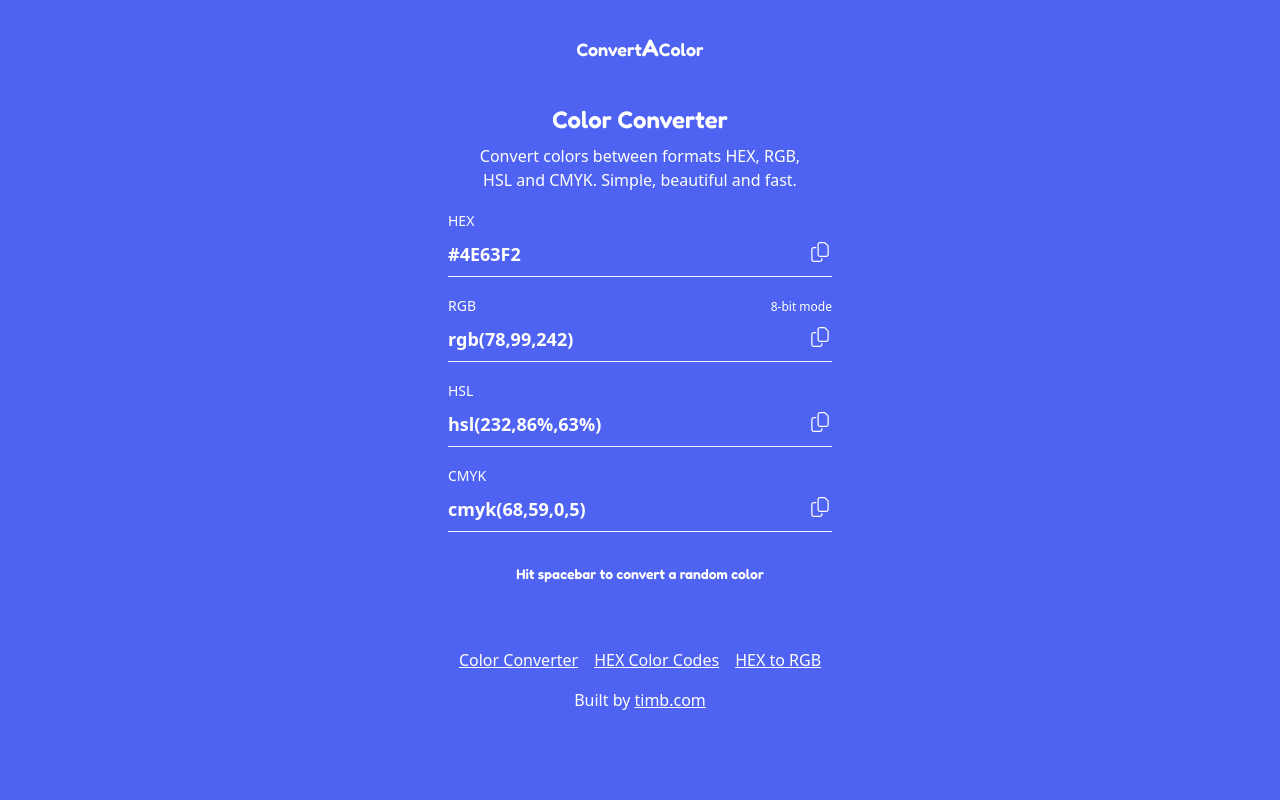
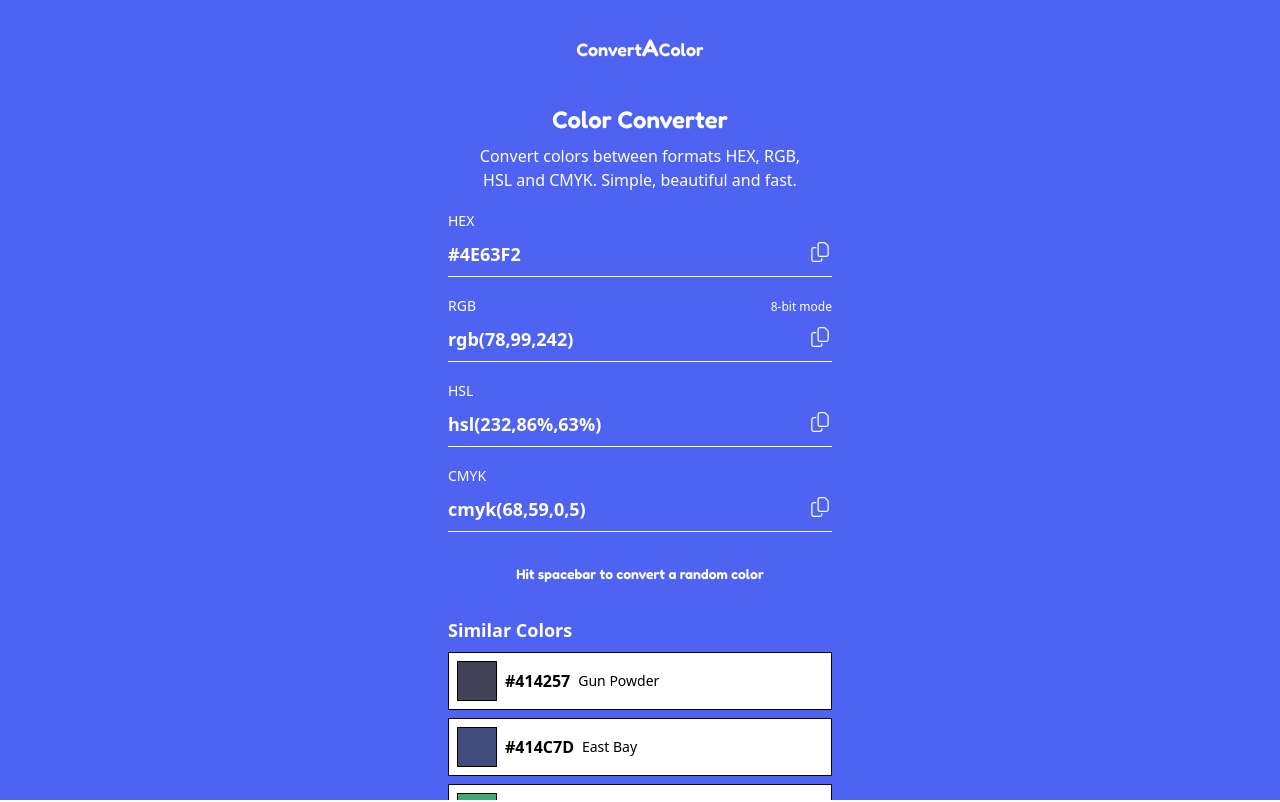
Before and after one commit to timb-103/convertacolor, a Nuxt app: page / in a window 1280 px wide. Shown: the top 802 px of the page. Built offline with nearby package versions, Linux system fonts and the light colour scheme.

Commit message:
Added similar colors.

```diff
--- a/layouts/default.vue
+++ b/layouts/default.vue
@@ -1,5 +1,5 @@
 <template>
-  <div>
+  <div class="pb-24">
     <NuxtLoadingIndicator color="#fff" />
 
     <!-- nav -->
--- a/pages/hex/[hex].vue
+++ b/pages/hex/[hex].vue
@@ -3,12 +3,12 @@
     <div class="max-w-lg mx-auto">
       <!-- title -->
       <h1 class="text-center text-2xl font-[Fredoka] uppercase">
-        {{ hexParam }} - {{ ntc.name(hexParam)[1] }}
+        {{ hexParam }} - {{ name }}
       </h1>
 
       <!-- description -->
       <p class="text-center mx-auto max-w-[350px] mt-2">
-        Convert <span class="uppercase">{{ hexParam }}</span> ({{ ntc.name(hexParam)[1] }}) to HEX, RGB, HSL and CMYK color values.
+        Convert <span class="uppercase">{{ hexParam }}</span> ({{ name }}) to HEX, RGB, HSL and CMYK color values.
       </p>
 
       <form class="max-w-sm mx-auto mt-4 space-y-4">
@@ -82,10 +82,35 @@
       </form>
 
       <!-- spacebar description -->
-      <div class="text-center my-8">
+      <div class="text-center mt-8">
         <p class="font-[Fredoka] text-center text-sm">
           Hit spacebar to convert a random color
         </p>
+      </div>
+
+      <!-- similar colors -->
+      <div class="max-w-sm mx-auto my-8">
+        <h2 class="text-lg font-semibold">
+          Similar Colors
+        </h2>
+        <ul class="grid gap-2 mt-2">
+          <li
+            v-for="(item, index) in similarColors"
+            :key="index"
+          >
+            <NuxtLink
+              :to="`/hex/${item[0]}`"
+              class="bg-white border border-black p-2 flex gap-2 items-center text-black"
+            >
+              <span
+                :style="{background: `#${item[0]}`}"
+                class="inline-block w-10 h-10 border border-black flex-shrink-0"
+              />
+              <span class="font-semibold">#{{ item[0] }}</span>
+              <span class="text-sm">{{ item[1] }}</span>
+            </NuxtLink>
+          </li>
+        </ul>
       </div>
 
       <!-- copied drawer -->
@@ -128,12 +153,22 @@ const {
   copy
 } = useCopy();
 
+const name = ntc.name(hexParam)[1];
+const nameIndex = ntc.names.findIndex(v => v[1] === name);
+
+const similarColors = [
+  ntc.names[nameIndex - 2],
+  ntc.names[nameIndex - 1],
+  ntc.names[nameIndex + 1],
+  ntc.names[nameIndex + 2]
+].filter(v => v !== undefined);
+
 useHead({
-  title: `${hexParam} - ${ntc.name(hexParam)[1]}`,
+  title: `${hexParam} - ${name}`,
   meta: [
     {
       name: 'description',
-      content: `Convert ${hexParam} (${ntc.name(hexParam)[1]}) to HEX, RGB, HSL and CMYK color values.`
+      content: `Convert ${hexParam} (${name}) to HEX, RGB, HSL and CMYK color values.`
     }
   ]
 });
--- a/pages/index.vue
+++ b/pages/index.vue
@@ -83,6 +83,31 @@
         </p>
       </div>
 
+      <!-- similar colors -->
+      <div class="max-w-sm mx-auto my-8">
+        <h2 class="text-lg font-semibold">
+          Similar Colors
+        </h2>
+        <ul class="grid gap-2 mt-2">
+          <li
+            v-for="(item, index) in similarColors"
+            :key="index"
+          >
+            <NuxtLink
+              :to="`/hex/${item[0]}`"
+              class="bg-white border border-black p-2 flex gap-2 items-center text-black"
+            >
+              <span
+                :style="{background: `#${item[0]}`}"
+                class="inline-block w-10 h-10 border border-black flex-shrink-0"
+              />
+              <span class="font-semibold">#{{ item[0] }}</span>
+              <span class="text-sm">{{ item[1] }}</span>
+            </NuxtLink>
+          </li>
+        </ul>
+      </div>
+
       <!-- copied drawer -->
       <CopiedDrawer
         :text-color="textColor"
@@ -98,6 +123,7 @@ import InputGroup from '@/components/InputGroup.vue';
 import RgbToggleButtons from '@/components/RgbToggleButtons.vue';
 import CopiedDrawer from '@/components/CopiedDrawer.vue';
 import { useColorTools } from '~/composables/colors.composable';
+import ntc from '~/utils/ntc.util';
 
 const {
   hex,
@@ -115,6 +141,18 @@ const {
   copy
 } = useCopy();
 
+const name = computed(() => ntc.name(hex.value)[1]);
+const nameIndex = computed(() => ntc.names.findIndex(v => v[1] === name.value));
+
+const similarColors = computed(() =>
+  [
+    ntc.names[nameIndex.value - 2],
+    ntc.names[nameIndex.value - 1],
+    ntc.names[nameIndex.value + 1],
+    ntc.names[nameIndex.value + 2]
+  ].filter(v => v !== undefined)
+);
+
 useHead({
   title: 'Convert a Color – HEX, RGB, HSL, CMYK',
   meta: [
```
